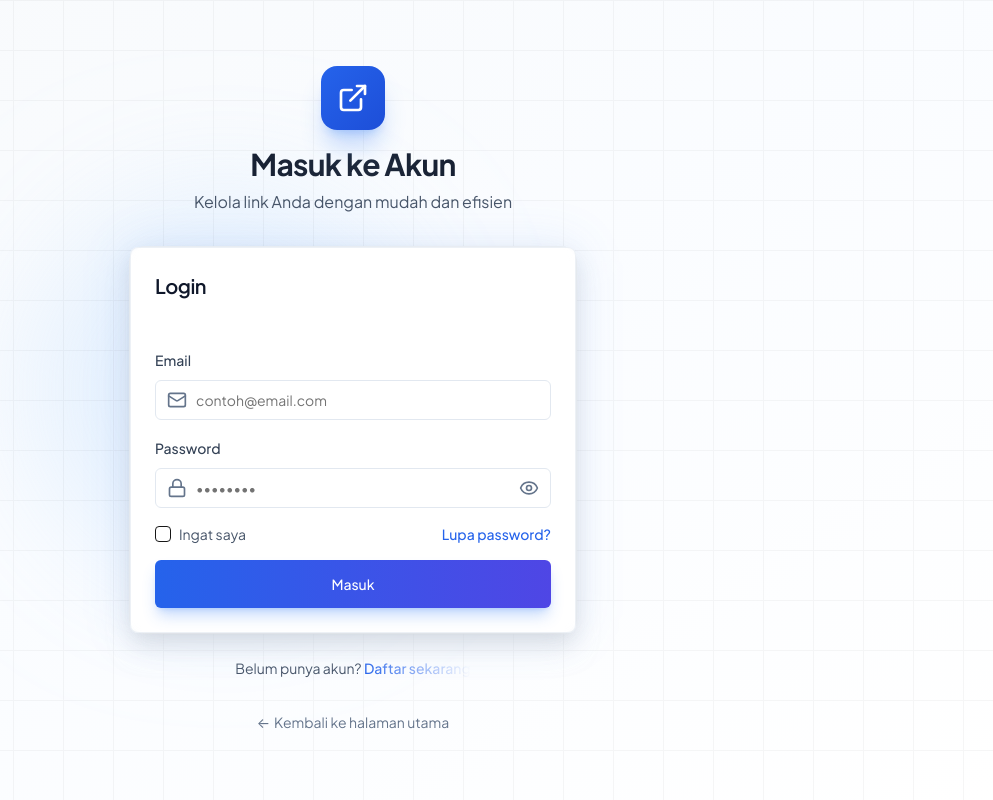
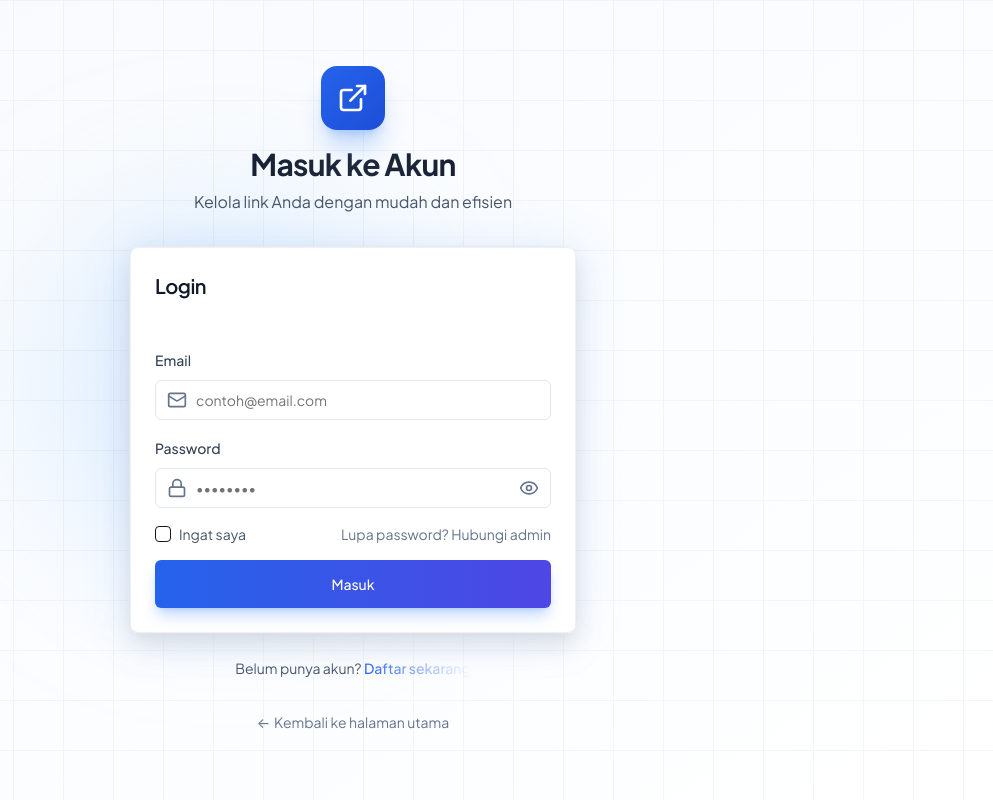
Before and after one commit to 9arifrah/svlink, a Next.js app: page /login in a window 1280 px wide. Shown: the whole page, without its empty margins (287-1280 px from the left). Built offline with nearby package versions, Linux system fonts and the light colour scheme.

Commit message:
fix: remove broken forgot-password link from login form
The link pointed to /forgot-password which doesn't exist (no route defined).
Replaced with plain text 'Lupa password? Hubungi admin' since there's no
self-service password reset feature implemented yet.

```diff
--- a/components/auth/login-form.tsx
+++ b/components/auth/login-form.tsx
@@ -2,7 +2,6 @@
 
 import { useState, useRef, useEffect } from 'react'
 import { useRouter } from 'next/navigation'
-import Link from 'next/link'
 import { Button } from '@/components/ui/button'
 import { Input } from '@/components/ui/input'
 import { Label } from '@/components/ui/label'
@@ -131,12 +130,9 @@ export function LoginForm() {
                 Ingat saya
               </Label>
             </div>
-            <Link
-              href="/forgot-password"
-              className="text-xs sm:text-sm font-medium text-blue-600 hover:text-blue-700 transition-colors"
-            >
-              Lupa password?
-            </Link>
+            <span className="text-xs sm:text-sm text-slate-500">
+              Lupa password? Hubungi admin
+            </span>
           </div>
 
           {error && (
```
